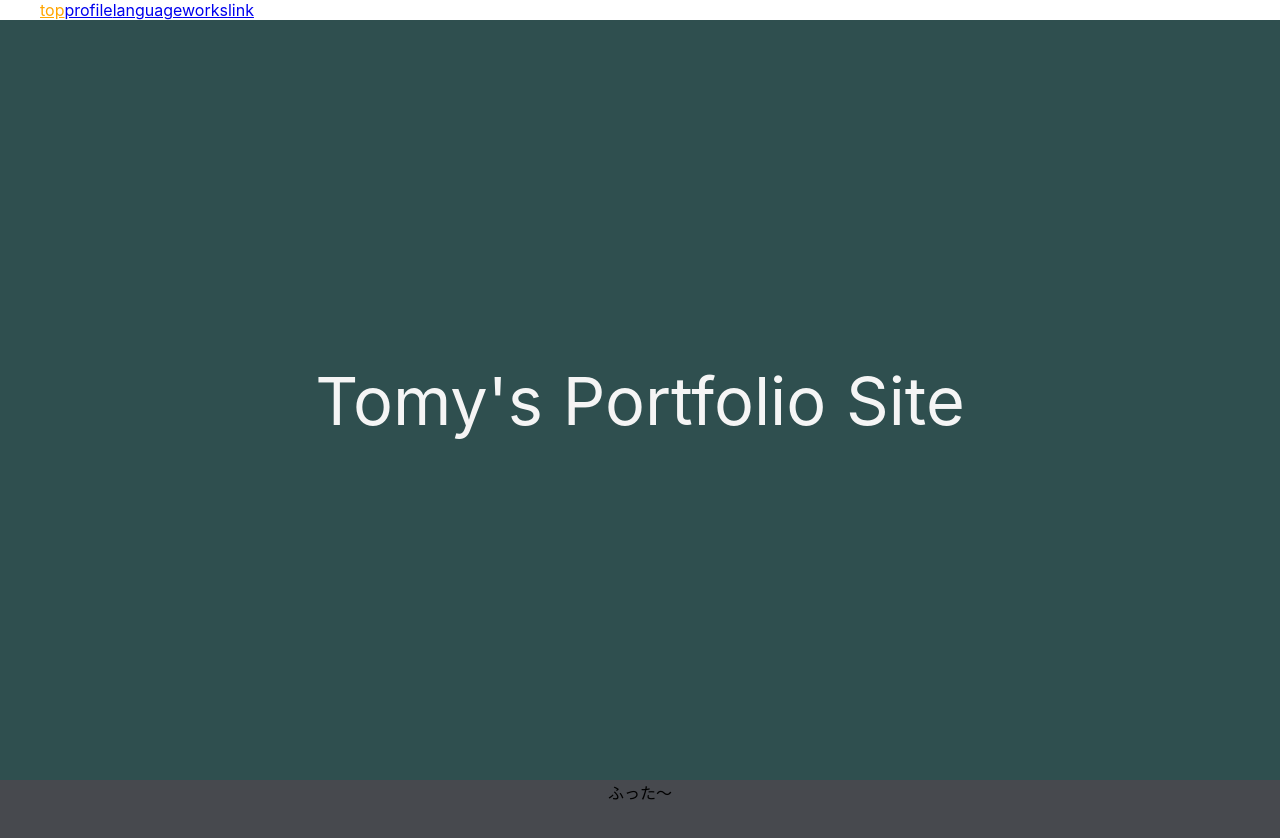
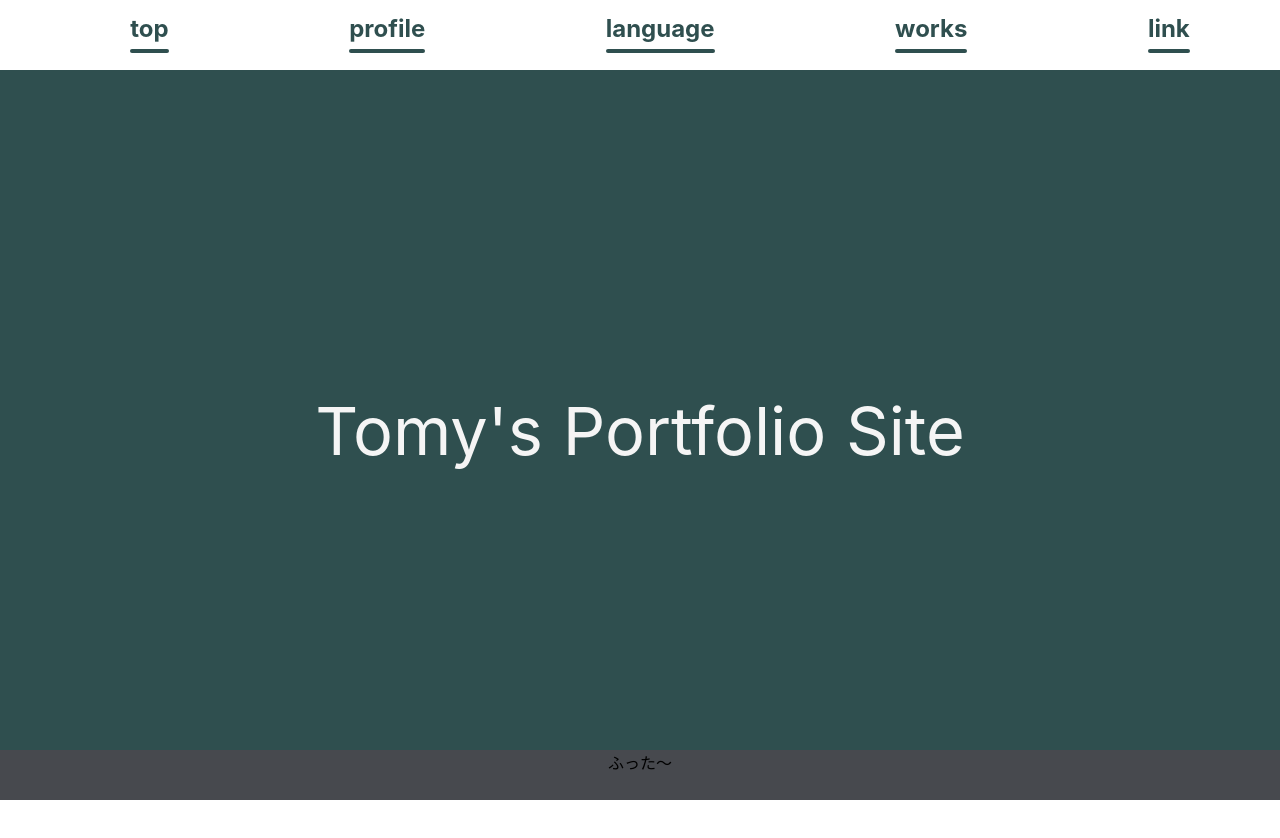
Before and after one commit to TomyJPN/TomyJPN.github.io-old-, a Nuxt app: page / in a window 1280 px wide. Shown: the top 838 px of the page. Built offline with nearby package versions, Linux system fonts and the light colour scheme.

Commit message:
ヘッダーのボタン，全体画面調整

```diff
--- a/components/footer.vue
+++ b/components/footer.vue
@@ -13,9 +13,10 @@
 
 <style scoped>
 .main{
+  position: sticky;
   background: #47494e;
   text-align: center;
-  height: 100px;
+  height: 50px;
   bottom:0;
 }
 
--- a/components/header.vue
+++ b/components/header.vue
@@ -1,17 +1,17 @@
 <template>
-  <main>
+  <div class="main">
     <router-link tag="div" to="/">
     </router-link>
     <div class="header-navi">
       <ul>
-        <router-link class="on" to="/">top</router-link>
-        <router-link to="/profile">profile</router-link>
-        <router-link to="/language">language</router-link>
-        <router-link to="/works">works</router-link>
-        <router-link to="/link">link</router-link>
+        <router-link to="/" class="square_btn">top</router-link>
+        <router-link to="/profile" class="square_btn">profile</router-link>
+        <router-link to="/language" class="square_btn">language</router-link>
+        <router-link to="/works" class="square_btn">works</router-link>
+        <router-link to="/link" class="square_btn">link</router-link>
       </ul>
     </div>
-  </main>
+  </div>
 </template>
 
 <script>
@@ -25,4 +25,39 @@
   .on {
     color: orange;
   }
+  .main{
+    background-color: #fff;
+    position: sticky;
+    height: 70px;
+    top: 0;
+    padding-top:8px;
+    font-size:18pt;
+  }
+  ul {
+    display: flex;
+    justify-content: space-around;
+  }
+  .square_btn{
+    position: relative;
+    display: inline-block;
+    font-weight: bold;
+    padding: 0.25em 0;
+    text-decoration: none;
+    color:  darkslategray;
+  }
+  .square_btn:before{
+    position: absolute;
+    content: '';
+    width: 100%;
+    height: 4px;
+    top:100%;
+    left: 0;
+    border-radius: 3px;
+    background: darkslategray;
+    transition: .2s;
+  }
+  .square_btn:hover:before {
+    top: -webkit-calc(100% - 3px);
+    top: calc(100% - 3px);
+  }
 </style>
--- a/pages/index.vue
+++ b/pages/index.vue
@@ -49,7 +49,7 @@ export default {
   }
 
 .container {
-  min-height: 95vh;
+  min-height: 90vh;
   display: flex;
   justify-content: center;
   align-items: center;
```
